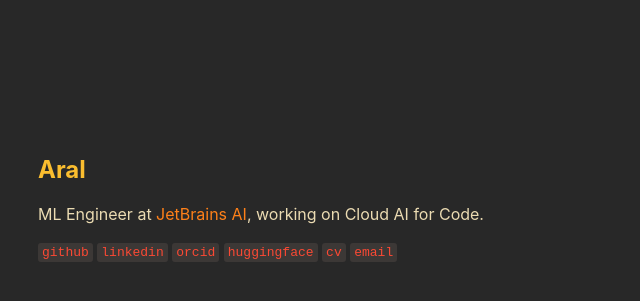
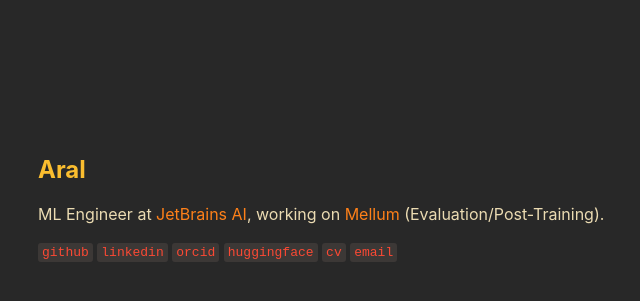
Before and after one commit to Ar4l/ar4l.github.io, a Jekyll site: the page built from index.md, in a window 1280 px wide. Shown: the top 301 px of the page, without its empty margins (252-892 px from the left). Built offline with Jekyll 4.4.1, drawn with Linux system fonts in a browser that asks for light colours.

Commit message:
update to Mellum

```diff
--- a/index.md
+++ b/index.md
@@ -4,7 +4,7 @@ layout: default
 ---
 
 ## Aral
-ML Engineer at [JetBrains AI](https://www.jetbrains.com/ai/), working on Cloud AI for Code.
+ML Engineer at [JetBrains AI](https://www.jetbrains.com/ai/), working on [Mellum](https://www.jetbrains.com/mellum/) (Evaluation/Post-Training).
 
 [`github`](https://github.com/ar4l)
 [`linkedin`](https://www.linkedin.com/in/aral-dm/)
```
